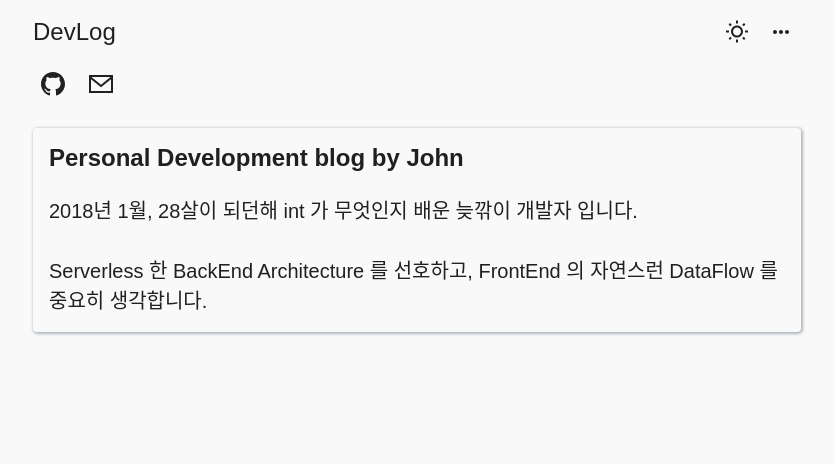
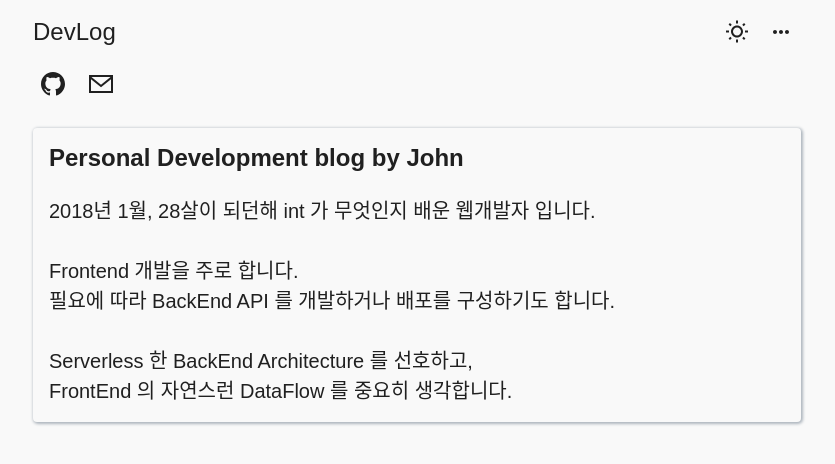
Before and after one commit to rlawnsxo131/devlog-v3, a Next.js app: page /info in a window 1280 px wide. Shown: the top 464 px of the page, without its empty margins (223-1058 px from the left). Built offline with nearby package versions, Linux system fonts and the light colour scheme.

Commit message:
add: info 페이지 내용 수정 및 button component props 수정

```diff
--- a/components/Button/Button.tsx
+++ b/components/Button/Button.tsx
@@ -2,8 +2,7 @@ import { buttonBasicStyle } from '@/styles/basicStyle';
 import { css } from '@/styles/_stitches.config';
 import { VariantProps } from '@stitches/react';
 
-interface Props {
-  children: React.ReactNode;
+interface Props extends React.ButtonHTMLAttributes<HTMLButtonElement> {
   variant?: VariantProps<typeof button>;
 }
 
--- a/components/Layout/HeaderMenuNavigation.tsx
+++ b/components/Layout/HeaderMenuNavigation.tsx
@@ -23,7 +23,7 @@ function HeaderMenuNavigation({ visible }: Props) {
       <ul className={ul()}>
         <li>
           <Link href={'/'}>
-            <a className={anchor({ variant: getRouteVariant('/') })}>새글</a>
+            <a className={anchor({ variant: getRouteVariant('/') })}>포스트</a>
           </Link>
         </li>
         <li>
--- a/pages/info.tsx
+++ b/pages/info.tsx
@@ -6,10 +6,12 @@ export default function InfoPage() {
       <section className={section()}>
         <h3>Personal Development blog by John</h3>
         <p>
-          2018년 1월, 28살이 되던해 int 가 무엇인지 배운 늦깎이 개발자 입니다.
+          2018년 1월, 28살이 되던해 int 가 무엇인지 배운 웹개발자 입니다.
+          {'\n\n'}Frontend 개발을 주로 합니다.{'\n'}필요에 따라 BackEnd API 를
+          개발하거나 배포를 구성하기도 합니다.
           {'\n\n'}
-          Serverless 한 BackEnd Architecture 를 선호하고, FrontEnd 의 자연스런
-          DataFlow 를 중요히 생각합니다.
+          Serverless 한 BackEnd Architecture 를 선호하고,{'\n'}FrontEnd 의
+          자연스런 DataFlow 를 중요히 생각합니다.
         </p>
       </section>
     </div>
```
